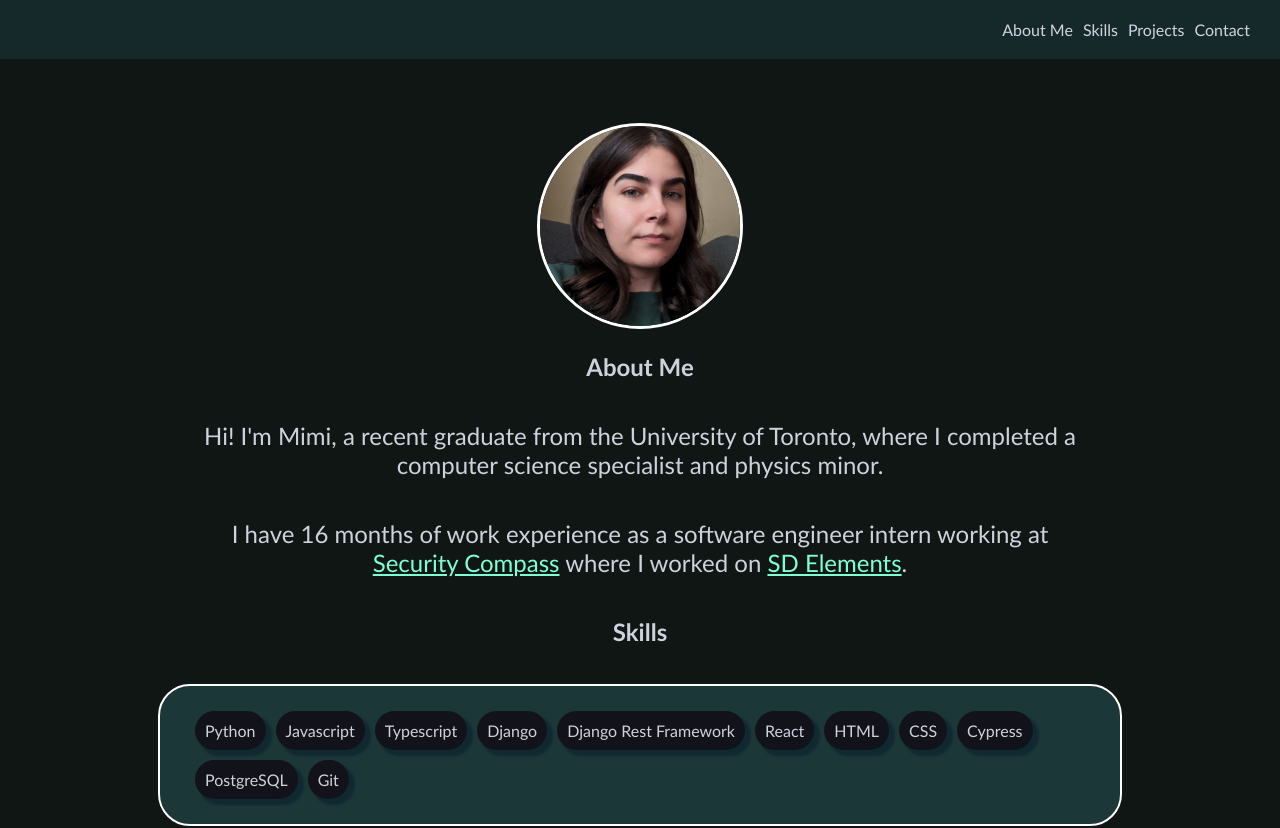
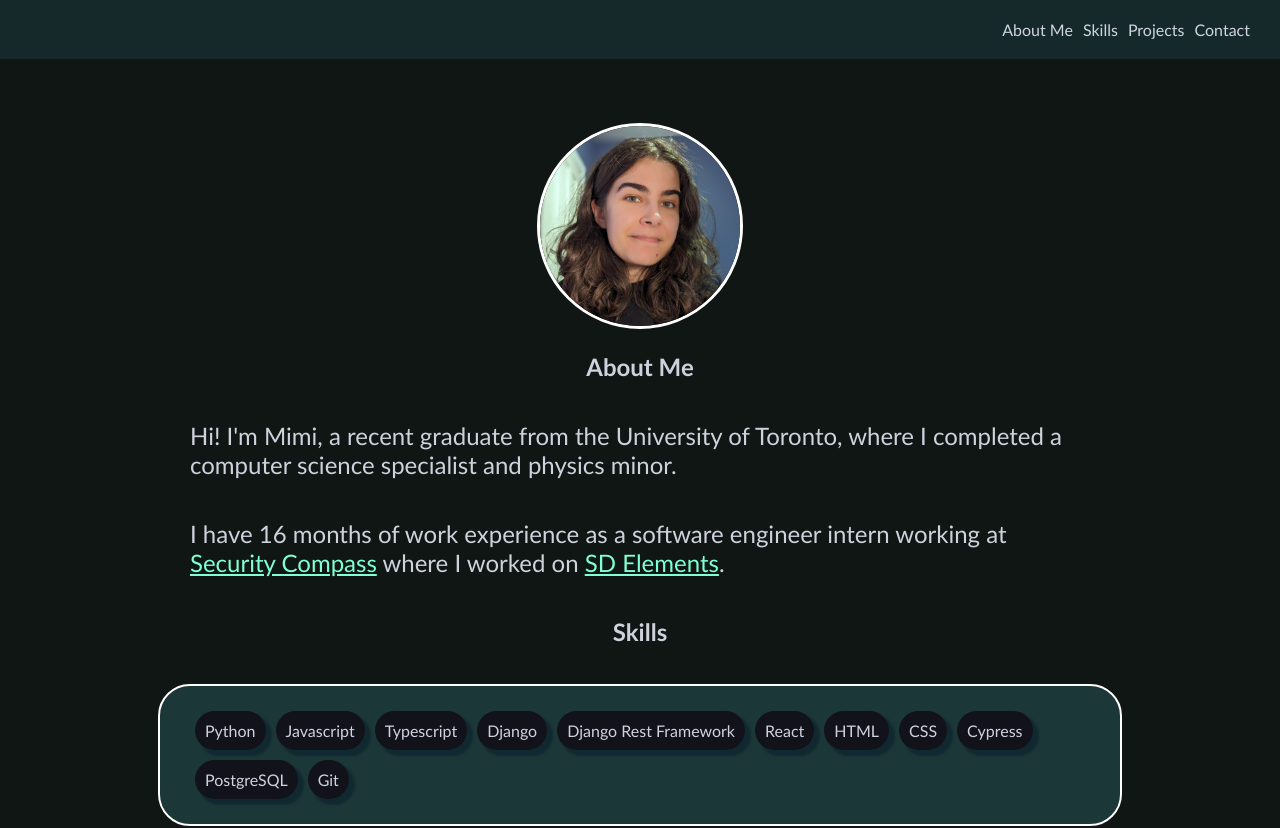
Before and after one commit to mdamnjan/mdamnjan.github.io, a React (Create React App) app: page / in a window 1280 px wide. Shown: the top 828 px of the page. Built offline with nearby package versions, Linux system fonts and the light colour scheme.

Commit message:
Change profile picture

```diff
--- a/src/App.css
+++ b/src/App.css
@@ -78,3 +78,7 @@ section {
   margin: auto;
   max-width: 1000px;
 }
+
+#about-me > p {
+  text-align: left;
+}
--- a/src/App.js
+++ b/src/App.js
@@ -10,7 +10,7 @@ function App() {
         <NavBar />
       </header>
       <section id="about-me">
-        <img alt="Headshot of Mimi Damnjanovic" src="/profile_pic2.jpg" />
+        <img alt="Headshot of Mimi Damnjanovic" src="/profile_pic.jpg" />
         <h1>About Me</h1>
         <p>
           Hi! I'm Mimi, a recent graduate from the University of Toronto, where
```
Also changed, not shown: public/profile_pic.jpg.
